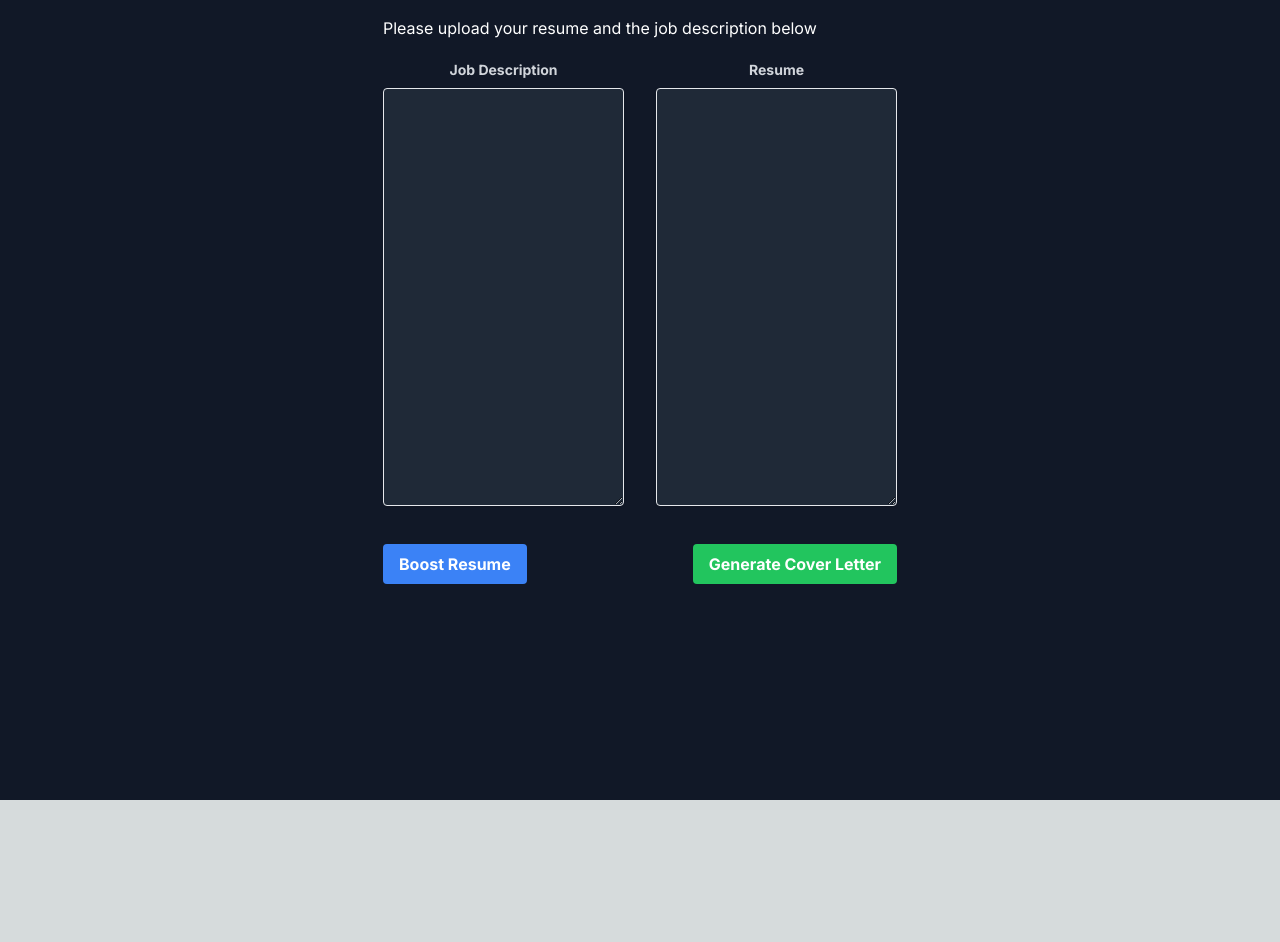
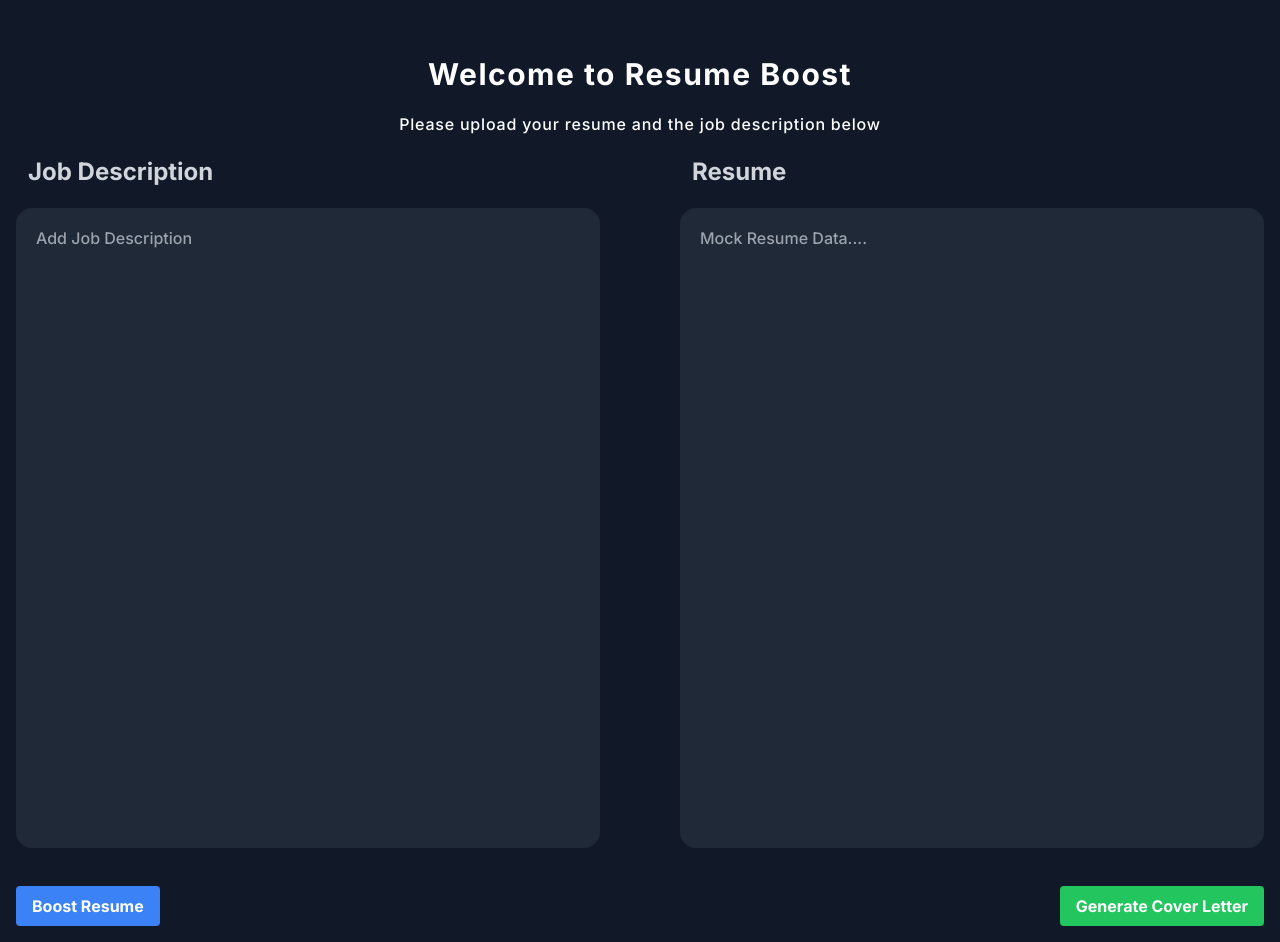
Before and after one commit to boopesh07/resume-boost-frontend, a Next.js app: page /input in a window 1280 px wide. Before the commit the page ends 800 px from the top, so only its background shows below. Built offline with nearby package versions, Linux system fonts and the light colour scheme.

Commit message:
Input Form styling.

```diff
--- a/src/components/InputForm.tsx
+++ b/src/components/InputForm.tsx
@@ -66,31 +66,45 @@ const InputForm: React.FC = () => {
   };
 
   return (
-    <div className="flex-col items-center min-h-screen bg-gray-900 text-white p-4">
-      <p className="mb-5">Please upload your resume and the job description below</p>
-      {errorMessage && <p className="text-red-500 mb-5">{errorMessage}</p>}
-      <form>
-        <div className="flex justify-between w-full h-full mb-8 space-x-8">
-          <div id = "Resume" className="w-full flex-col">
-            <label className="block text-center text-gray-300 text-sm font-bold mb-2" htmlFor="jobDescription">
+    <div className="flex flex-col items-center min-h-screen bg-gray-900 text-white p-4">
+    <h1 className="text-3xl font-bold mt-10 mb-5 tracking-wider">
+      Welcome to Resume Boost
+    </h1>
+    <p className="mb-5 font-medium tracking-wider">
+      Please upload your resume and the job description below
+    </p>
+    <form className="w-full max-w-7xl" onSubmit={handleBoostResume}>
+      <div className="flex  justify-between gap-20 mb-8">
+        <div className="">
+          <label
+            className="block text-left text-gray-300 text-2xl pl-3 font-bold mb-5"
+            htmlFor="jobDescription"
+          >
             Job Description
           </label>
           <textarea
             id="jobDescription"
-              className="shadow appearance-none border rounded w-full py-2 px-3 text-gray-700 leading-tight focus:outline-none focus:shadow-outline bg-gray-800"
-              rows={20}
+            placeholder="Add Job Description"
+            className="w-full p-5 text-sm text-white bg-gray-800 border-0  focus:ring-0 rounded-2xl placeholder:text-[1rem] placeholder:font-medium resize-none"
+            rows={30}
+            cols={120}
             value={jobDescription}
             onChange={(e) => setJobDescription(e.target.value)}
           ></textarea>
         </div>
-          <div className="w-full">
-            <label className="block text-center text-gray-300 text-sm font-bold mb-2" htmlFor="resume">
+        <div className="">
+          <label
+            className="block text-left text-gray-300 text-2xl pl-3 font-bold mb-5"
+            htmlFor="resume"
+          >
             Resume
           </label>
           <textarea
             id="resume"
-              className="shadow appearance-none border rounded w-full py-2 px-3 text-gray-700 leading-tight focus:outline-none focus:shadow-outline bg-gray-800"
-              rows={20}
+            className="w-full p-5 text-sm text-white bg-gray-800 border-0  focus:ring-0 rounded-2xl placeholder:text-[1rem] placeholder:font-medium resize-none"
+            rows={30}
+            placeholder="Mock Resume Data...."
+            cols={120}
             value={resume}
             onChange={(e) => setResume(e.target.value)}
           ></textarea>
```
Lines whose indentation alone changed are shown as unchanged.
